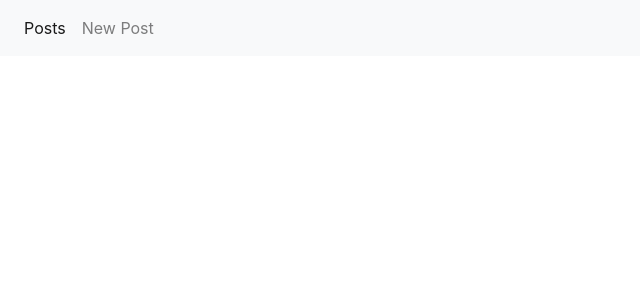
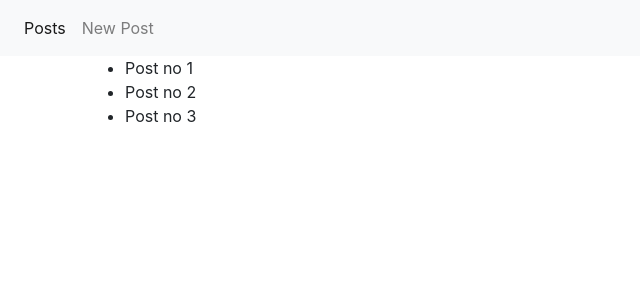
Before and after one commit to arsen-a/zadatak, a Vue app: page /posts in a window 1280 px wide. Shown: the top 300 px of the page, without its empty margins (0-640 px from the left). Built offline with nearby package versions, Linux system fonts and the light colour scheme.

Commit message:
vuex added, posts listing

```diff
--- a/package.json
+++ b/package.json
@@ -11,7 +11,8 @@
     "bootstrap": "^4.4.1",
     "core-js": "^3.4.4",
     "vue": "^2.6.10",
-    "vue-router": "^3.1.5"
+    "vue-router": "^3.1.5",
+    "vuex": "^3.1.2"
   },
   "devDependencies": {
     "@vue/cli-plugin-babel": "^4.1.0",
--- a/src/components/Posts.vue
+++ b/src/components/Posts.vue
@@ -1,12 +1,22 @@
 <template>
   <div class="container">
-
+    <ul>
+      <li v-for="post in allPosts" :key="post.id">
+        {{ post.title }}
+      </li>
+    </ul>
   </div>
 </template>
 
 <script>
+import { mapGetters }  from 'vuex'
+
 export default {
   name: 'posts',
-
+  computed: {
+    ...mapGetters({
+      allPosts: 'allPosts'
+    })
+  }
 }
 </script>
--- a/src/main.js
+++ b/src/main.js
@@ -2,10 +2,12 @@ import Vue from 'vue'
 import App from './App.vue'
 import router from './router'
 import 'bootstrap/dist/css/bootstrap.min.css'
+import store from './store'
 
 Vue.config.productionTip = false
 
 new Vue({
   router,
+  store,
   render: h => h(App),
 }).$mount('#app')
--- /dev/null
+++ b/src/store/index.js
@@ -0,0 +1,13 @@
+import Vue from 'vue'
+import Vuex from 'vuex'
+import { PostsStore } from './modules/PostsStore.js'
+
+Vue.use(Vuex)
+
+const store = new Vuex.Store({
+    modules: {
+        PostsStore
+    }
+})
+
+export default store
--- /dev/null
+++ b/src/store/modules/PostsStore.js
@@ -0,0 +1,35 @@
+export const PostsStore = {
+    state: {
+        allPosts: [
+            {
+                id:1,
+                title: 'Post no 1',
+                body: 'This is the content of the first post.',
+                image: 'http://www.onlinetefltraining.com/wp-content/uploads/2013/08/2173808.jpg'
+            },
+            {
+                id: 2,
+                title: 'Post no 2',
+                body: 'This is the content of the second post.',
+                image: 'http://www.onlinetefltraining.com/wp-content/uploads/2013/08/2173808.jpg'
+            },
+            {
+                id: 3,
+                title: 'Post no 3',
+                body: 'This is the content of the third post.',
+                image: 'http://www.onlinetefltraining.com/wp-content/uploads/2013/08/2173808.jpg'
+            }
+        ]
+    },
+    mutations: {
+
+    },
+    actions: {
+
+    },
+    getters: {
+        allPosts(state) {
+            return state.allPosts
+        }
+    }
+}
```
Also changed, not shown: 1 other file (tests, documents, lock files or other folders).
